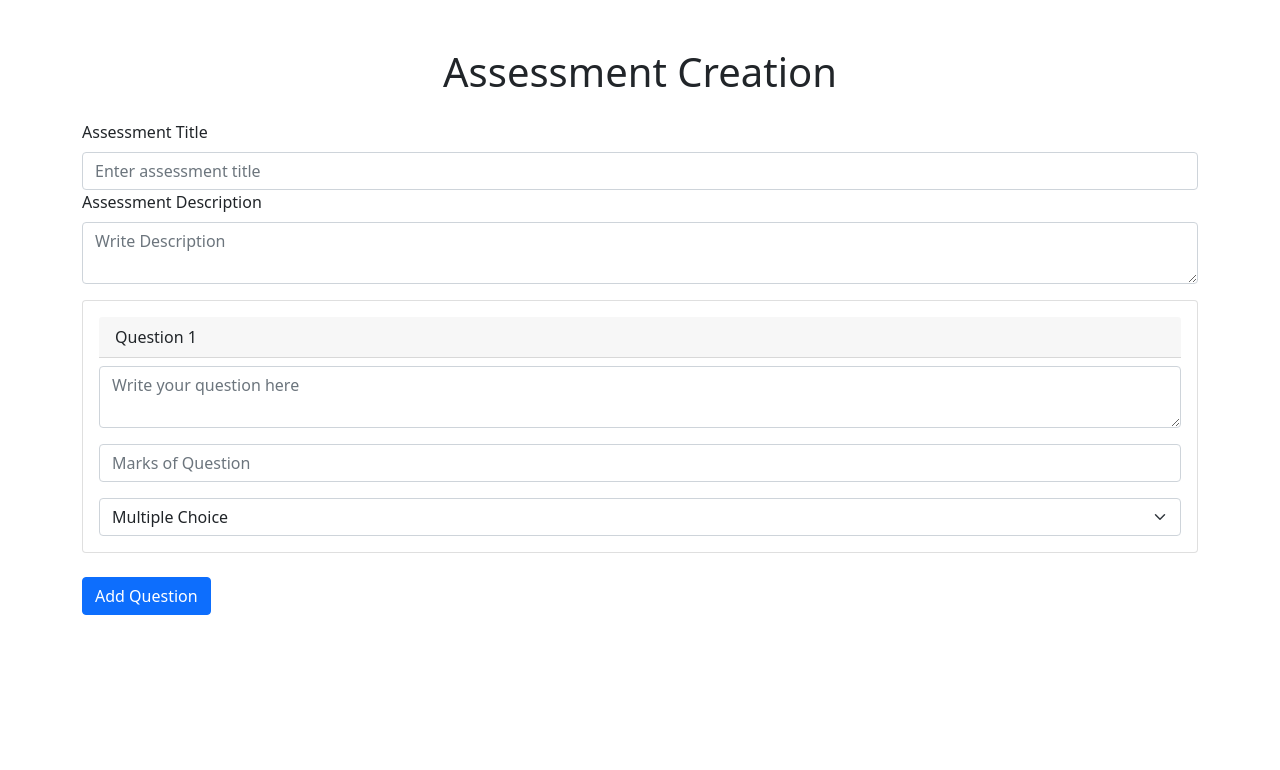
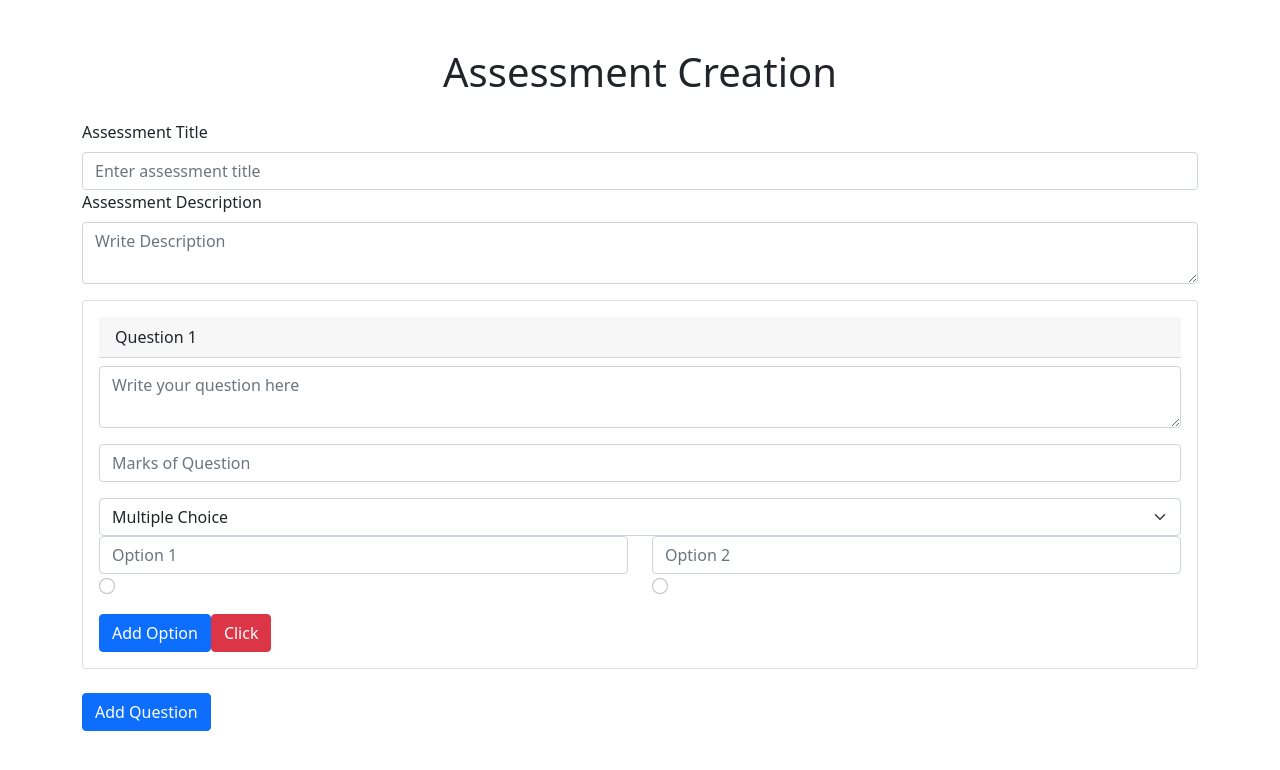
Before and after one commit to AliHaider1415/Webrtc-Jitsi-Client, a React (Create React App) app: page /company/create-assessment in a window 1280 px wide. Shown: the top 770 px of the page. Built offline with nearby package versions, Linux system fonts and the light colour scheme.

Commit message:
Added mcq ,short ,true false module

```diff
--- a/public/index.html
+++ b/public/index.html
@@ -16,6 +16,11 @@
     <link rel="apple-touch-icon" href="%PUBLIC_URL%/logo192.png" />
 
     <link rel="manifest" href="%PUBLIC_URL%/manifest.json" />
+    <script
+      src="https://kit.fontawesome.com/e136085353.js"
+      crossorigin="anonymous"
+    ></script>
+    <!-- font awesome links for icons -->
 
     <title>SearchOPal</title>
   </head>
--- a/src/components/company-assessments/Question.jsx
+++ b/src/components/company-assessments/Question.jsx
@@ -1,35 +1,225 @@
 import React from "react";
-import { FormGroup, Input, CardBody, CardHeader, Form, Card } from "reactstrap";
-import { Formik } from "formik";
+import {
+  FormGroup,
+  Input,
+  CardBody,
+  CardHeader,
+  Card,
+  Row,
+  Col,
+} from "reactstrap";
+import { Formik, Form } from "formik";
+import { QuestionSchema } from "../../utils/Schemas";
+import DeleteIcon from "@mui/icons-material/Delete";
+
+const styles = {
+  error: {
+    borderColor: "red",
+  },
+  errorMessage: {
+    color: "red",
+    fontSize: "0.8em",
+    marginTop: "0.2em",
+  },
+};
+
 export default function Question() {
   return (
-    <Formik>
     <Card className="mb-4">
       <CardBody>
         <CardHeader>Question 1</CardHeader>
-          <Form>
+        <Formik
+          initialValues={{
+            question_desc: "",
+            question_type: "MCQ",
+            question_point: "",
+            number_of_options: 2,
+            correct_ans: "",
+            options: [{ option_text: "" }, { option_text: "" }],
+          }}
+          validationSchema={QuestionSchema}
+          onSubmit={(values) => {
+            console.log(values);
+          }}
+        >
+          {({
+            values,
+            errors,
+            touched,
+            handleChange,
+            handleBlur,
+            handleSubmit,
+            setFieldValue,
+          }) => (
+            <Form onSubmit={handleSubmit}>
               <FormGroup className="mt-2">
                 <Input
                   type="textarea"
-                name="question"
+                  name="question_desc"
                   placeholder="Write your question here"
+                  value={values.question_desc}
+                  onChange={handleChange}
+                  onBlur={handleBlur}
+                  style={
+                    errors.question_desc && touched.question_desc
+                      ? styles.error
+                      : {}
+                  }
                 />
+                {errors.question_desc && touched.question_desc && (
+                  <div style={styles.errorMessage}>{errors.question_desc}</div>
+                )}
               </FormGroup>
               <FormGroup>
                 <Input
                   type="number"
-                name="question"
+                  name="question_point"
                   placeholder="Marks of Question"
+                  value={values.question_point}
+                  onChange={handleChange}
+                  onBlur={handleBlur}
+                  style={
+                    errors.question_point && touched.question_point
+                      ? styles.error
+                      : {}
+                  }
+                />
+                {errors.question_point && touched.question_point && (
+                  <div style={styles.errorMessage}>{errors.question_point}</div>
+                )}
+              </FormGroup>
+              <Input
+                placeholder="Select Type"
+                type="select"
+                name="question_type"
+                onChange={(e) => {
+                  handleChange(e);
+                  if (e.target.value === "MCQ") {
+                    handleChange({
+                      target: { name: "number_of_options", value: 2 },
+                    });
+                  } else if (e.target.value === "True Or False") {
+                    handleChange({
+                      target: { name: "number_of_options", value: 2 },
+                    });
+                    setFieldValue("options", [
+                      { option_text: "True" },
+                      { option_text: "False" },
+                    ]);
+                  }
+                }}
+                value={values.question_type}
+              >
+                <option value="MCQ">Multiple Choice</option>
+                <option value="Short">Short Answer</option>
+                <option value="True Or False">True/False</option>
+              </Input>
+              {values.question_type === "MCQ" && (
+                <Row>
+                  {values.number_of_options > 0 &&
+                    Array.from({ length: values.number_of_options }).map(
+                      (_, index) => (
+                        <Col sm={6} key={index}>
+                          <FormGroup>
+                            <Input
+                              type="text"
+                              name={`options[${index}].option_text`}
+                              placeholder={`Option ${index + 1}`}
+                              value={values.options[index].option_text}
+                              onChange={handleChange}
+                              onBlur={handleBlur}
+                            />
+                            {errors.options &&
+                              errors.options[index] &&
+                              errors.options[index].option_text &&
+                              touched.options &&
+                              touched.options[index] &&
+                              touched.options[index].option_text && (
+                                <div>{errors.options[index].option_text}</div>
+                              )}
+                            <Input
+                              type="radio"
+                              name="correct_ans"
+                              onChange={handleChange}
+                              value={values.options[index].option_text}
+                              className="radio-inside-input"
                             />
                           </FormGroup>
-            <Input placeholder="Select Type" type="select">
-              <option value="mcq">Multiple Choice</option>
-              <option value="short">Short Answer</option>
-              <option value="trueFalse">True/False</option>
-            </Input>
+
+                          {values.number_of_options > 2 && (
+                            <DeleteIcon
+                              onClick={() => {
+                                const updatedOptions = values.options.filter(
+                                  (option, idx) => idx !== index
+                                );
+                                setFieldValue("options", updatedOptions);
+                                setFieldValue(
+                                  "number_of_options",
+                                  updatedOptions.length
+                                );
+                              }}
+                            />
+                          )}
+                        </Col>
+                      )
+                    )}
+                </Row>
+              )}
+              <div
+                className="btn-primary btn"
+                onClick={() => {
+                  setFieldValue(
+                    "number_of_options",
+                    values.number_of_options + 1
+                  );
+                  setFieldValue("options", [
+                    ...values.options,
+                    { option_text: "" },
+                  ]);
+                }}
+              >
+                Add Option
+              </div>
+              {values.question_type === "True Or False" && (
+                <Row>
+                  {values.options.map((option, index) => (
+                    <Col sm={6} key={index}>
+                      <FormGroup>
+                        <Input
+                          type="text"
+                          name={`options[${index}].option_text`}
+                          placeholder={`Option ${index + 1}`}
+                          value={option.option_text}
+                          readOnly
+                        />
+                        {errors.options &&
+                          errors.options[index] &&
+                          errors.options[index].option_text &&
+                          touched.options &&
+                          touched.options[index] &&
+                          touched.options[index].option_text && (
+                            <div>{errors.options[index].option_text}</div>
+                          )}
+                        <Input
+                          type="radio"
+                          name="correct_ans"
+                          onChange={handleChange}
+                          value={option.option_text}
+                          className="radio-inside-input"
+                        />
+                      </FormGroup>
+                    </Col>
+                  ))}
+                </Row>
+              )}
+
+              <div onClick={handleSubmit} className="btn-danger btn">
+                Click
+              </div>
             </Form>
+          )}
+        </Formik>
       </CardBody>
     </Card>
-    </Formik>
   );
 }
--- a/src/utils/Schemas.js
+++ b/src/utils/Schemas.js
@@ -28,18 +28,11 @@ const QuestionSchema = Yup.object().shape({
   question_point: Yup.number()
     .positive("Marks must be a positive number")
     .required("Marks of question is required"),
-  number_of_options: Yup.number().when("question_type", {
-    is: (val) => val === "MCQ" || "True Or False",
-    then: Yup.number()
-      .positive("Number of options must be a positive number")
-      .required("Number of options is required"),
-    otherwise: Yup.number().notRequired(),
-  }),
-  correct_ans: Yup.string().when("question_type", {
-    is: (val) => val === "MCQ" || "True Or False",
-    then: Yup.string().required("Correct Answer is required"),
-    otherwise: Yup.number().notRequired(),
-  }),
+  number_of_options: Yup.number().min(
+    0,
+    "Number of options should be non-negative"
+  ),
+  correct_ans: Yup.string(),
   options: Yup.array()
     .of(OptionSchema)
     .min(2, "There must be atleast 2 options")
```
Lines whose indentation alone changed are shown as unchanged.
